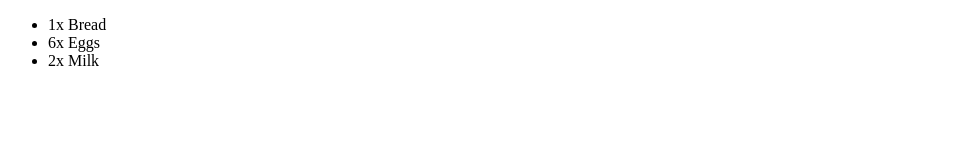
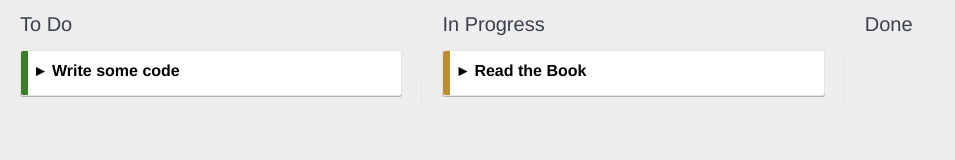
Before and after one commit to thanhtrungit25/KanbanAppReact, a React app: page / in a window 1280 px wide. Shown: the whole page, without its empty margins (0-955 px from the left). Built offline with nearby package versions, Linux system fonts and the light colour scheme.

Commit message:
simple kanban app first commit

```diff
--- a/index.html
+++ b/index.html
@@ -3,6 +3,7 @@
 
 <head>
   <title>First React Component</title>
+  <link rel="stylesheet" href="style.css">
 </head>
 
 <body>
--- a/package.json
+++ b/package.json
@@ -17,6 +17,7 @@
     "webpack-dev-server": "~1.14.*"
   },
   "dependencies": {
+    "marked": "^0.3.17",
     "react": "^16.2.0",
     "react-dom": "^16.2.0"
   }
--- a/source/App.js
+++ b/source/App.js
@@ -1,26 +1,70 @@
 import React, { Component } from "react";
 import ReactDOM from "react-dom";
+import KanbanBoard from "./KanbanBoard";
 
-class GroceryList extends Component {
+let cardsList = [
+  {
+    id: 1,
+    title: "Read the Book",
+    description: "I should read the **whole** book",
+    color: "#BD8D31",
+    status: "in-progress",
+    tasks: []
+  },
+  {
+    id: 2,
+    title: "Write some code",
+    description:
+      "Code along with the samples in the book at [github](https://github.com/pro-react)",
+    color: "#3A7E28",
+    status: "todo",
+    tasks: [
+      {
+        id: 1,
+        name: "ContactList Example",
+        done: true
+      },
+      {
+        id: 2,
+        name: "Kanban Example",
+        done: false
+      },
+      {
+        id: 3,
+        name: "My own experiments",
+        done: false
+      }
+    ]
+  }
+];
+
+class Search extends Component {
+  handleSubmit(event) {
+    event.preventDefault();
+    console.log(
+      "Submitted values are: ",
+      event.target.name.value,
+      event.target.email.value
+    );
+  }
+
   render() {
     return (
-      <ul>
-        <GroceryItem quantity="1">Bread</GroceryItem>
-        <GroceryItem quantity="6">Eggs</GroceryItem>
-        <GroceryItem quantity="2">Milk</GroceryItem>
-      </ul>
+      <form onSubmit={this.handleSubmit}>
+        <div className="formGroup">
+          Name: <input type="text" name="name" />
+        </div>
+        <div className="formGroup">
+          Email: <input type="email" name="email" />
+        </div>
+        <button type="submit">Submit</button>
+      </form>
     );
   }
 }
 
-class GroceryItem extends Component {
-  render() {
-    return (
-      <li>
-        {this.props.quantity}x {this.props.children}
-      </li>
-    );
-  }
-}
-
-ReactDOM.render(<GroceryList />, document.getElementById("root"));
+ReactDOM.render(
+  // <Search />,
+  <KanbanBoard cards={cardsList} />,
+  document.getElementById("root")
+);
--- /dev/null
+++ b/source/Card.js
@@ -0,0 +1,57 @@
+import React, { Component } from "react";
+import CheckList from "./CheckList";
+import marked from "marked";
+
+class Card extends Component {
+  constructor() {
+    super();
+    this.state = {
+      showDetails: false
+    };
+  }
+
+  toggleDetails() {
+    this.setState({ showDetails: !this.state.showDetails });
+  }
+
+  render() {
+    let cardDetails;
+    if (this.state.showDetails) {
+      cardDetails = (
+        <div className="card_details">
+          <span
+            dangerouslySetInnerHTML={{ __html: marked(this.props.description) }}
+          />
+          <CheckList cardId={this.props.id} tasks={this.props.tasks} />
+        </div>
+      );
+    }
+
+    let sideColor = {
+      position: "absolute",
+      zIndex: -1,
+      top: 0,
+      bottom: 0,
+      left: 0,
+      width: 7,
+      backgroundColor: this.props.color
+    };
+
+    return (
+      <div className="card">
+        <div style={sideColor} />
+        <div
+          className={
+            this.state.showDetails ? "card__title--is-open" : "card__title"
+          }
+          onClick={this.toggleDetails.bind(this)}
+        >
+          {this.props.title}
+        </div>
+        {cardDetails}
+      </div>
+    );
+  }
+}
+
+export default Card;
--- /dev/null
+++ b/source/CheckList.js
@@ -0,0 +1,26 @@
+import React, { Component } from "react";
+
+class CheckList extends Component {
+  render() {
+    let tasks = this.props.tasks.map(task => (
+      <li key={task.id} className="checklist__task">
+        <input type="checkbox" defaultChecked={task.done} />
+        {task.name}
+        <a href="#" className="checklist__task--remove" />
+      </li>
+    ));
+
+    return (
+      <div className="checklist">
+        <ul>{tasks}</ul>
+        <input
+          type="text"
+          className="checklist--add-task"
+          placeholder="Type then add enter to add a task"
+        />
+      </div>
+    );
+  }
+}
+
+export default CheckList;
--- /dev/null
+++ b/source/KanbanBoard.js
@@ -0,0 +1,29 @@
+import React, { Component } from "react";
+import List from "./List";
+
+class KanbanBoard extends Component {
+  render() {
+    return (
+      <div className="app">
+        <List
+          /* asdf */
+          id="todo"
+          title="To Do" // asdf
+          cards={this.props.cards.filter(card => card.status === "todo")}
+        />
+        <List
+          id="in-progress"
+          title="In Progress"
+          cards={this.props.cards.filter(card => card.status === "in-progress")}
+        />
+        <List
+          id="done"
+          title="Done"
+          cards={this.props.cards.filter(card => card.status === "done")}
+        />
+      </div>
+    );
+  }
+}
+
+export default KanbanBoard;
--- /dev/null
+++ b/source/List.js
@@ -0,0 +1,28 @@
+import React, { Component } from "react";
+import Card from "./Card";
+
+class List extends Component {
+  render() {
+    var cards = this.props.cards.map(card => {
+      return (
+        <Card
+          key={card.id}
+          id={card.id}
+          title={card.title}
+          description={card.description}
+          color={card.color}
+          tasks={card.tasks}
+        />
+      );
+    });
+
+    return (
+      <div className="list">
+        <h1>{this.props.title}</h1>
+        {cards}
+      </div>
+    );
+  }
+}
+
+export default List;
--- /dev/null
+++ b/style.css
@@ -0,0 +1,88 @@
+* {
+  box-sizing: border-box;
+}
+html,
+body,
+#app {
+  height: 100%;
+  margin: 0;
+  padding: 0;
+}
+body {
+  background: #eee;
+  font-family: "Helvetica Neue", Helvetica, Arial, sans-serif;
+}
+h1 {
+  font-weight: 200;
+  color: #3b414c;
+  font-size: 20px;
+}
+ul {
+  list-style-type: none;
+  padding: 0;
+  margin: 0;
+}
+.app {
+  white-space: nowrap;
+  height: 100%;
+}
+.list {
+  position: relative;
+  display: inline-block;
+  vertical-align: top;
+  white-space: normal;
+  height: 100%;
+  width: 33%;
+  padding: 0 20px;
+  overflow: auto;
+}
+.list:not(:last-child):after {
+  content: "";
+  position: absolute;
+  top: 0;
+  right: 0;
+  width: 1px;
+  height: 99%;
+  background: linear-gradient(to bottom, #eee 0%, #ccc 50%, #eee 100%) fixed;
+}
+.card {
+  position: relative;
+  z-index: 1;
+  background: #fff;
+  width: 100%;
+  padding: 10px 10px 10px 15px;
+  margin: 0 0 10px 0;
+  overflow: auto;
+  border: 1px solid #e5e5df;
+  border-radius: 3px;
+  box-shadow: 0 1px 0 rgba(0, 0, 0, 0.25);
+}
+.card__title {
+  font-weight: bold;
+  border-bottom: solid 5px transparent;
+}
+.card__title:before {
+  display: inline-block;
+  width: 1em;
+  content: "▸";
+}
+.card__title--is-open:before {
+  content: "▾";
+}
+.checklist__task:first-child {
+  margin-top: 10px;
+  padding-top: 10px;
+  border-top: dashed 1px #ddd;
+}
+.checklist__task--remove:after {
+  display: inline-block;
+  color: #d66;
+  content: "✖";
+}
+.checklist--add-task {
+  border: 1px dashed #bbb;
+  width: 100%;
+  padding: 10px;
+  margin-top: 5px;
+  border-radius: 3px;
+}
```
